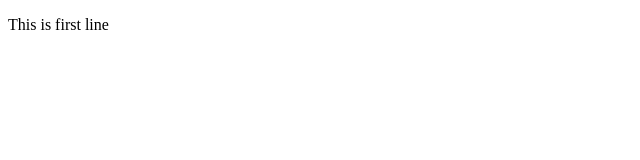
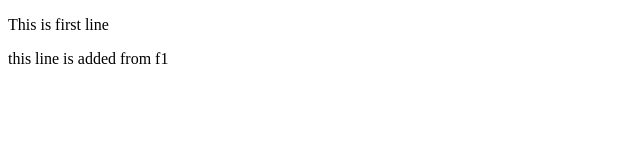
Before and after one commit to parvej-shah/localrepo, a plain HTML site: page index.html in a window 1280 px wide. Shown: the whole page, without its empty margins (0-640 px from the left). Drawn offline with Linux system fonts and the light colour scheme.

Commit message:
new line addded in f1

```diff
--- a/index.html
+++ b/index.html
@@ -7,5 +7,6 @@
 </head>
 <body>
     <p>This is first line</p>
+    <p>this line is added from f1</p>
 </body>
 </html>
```
